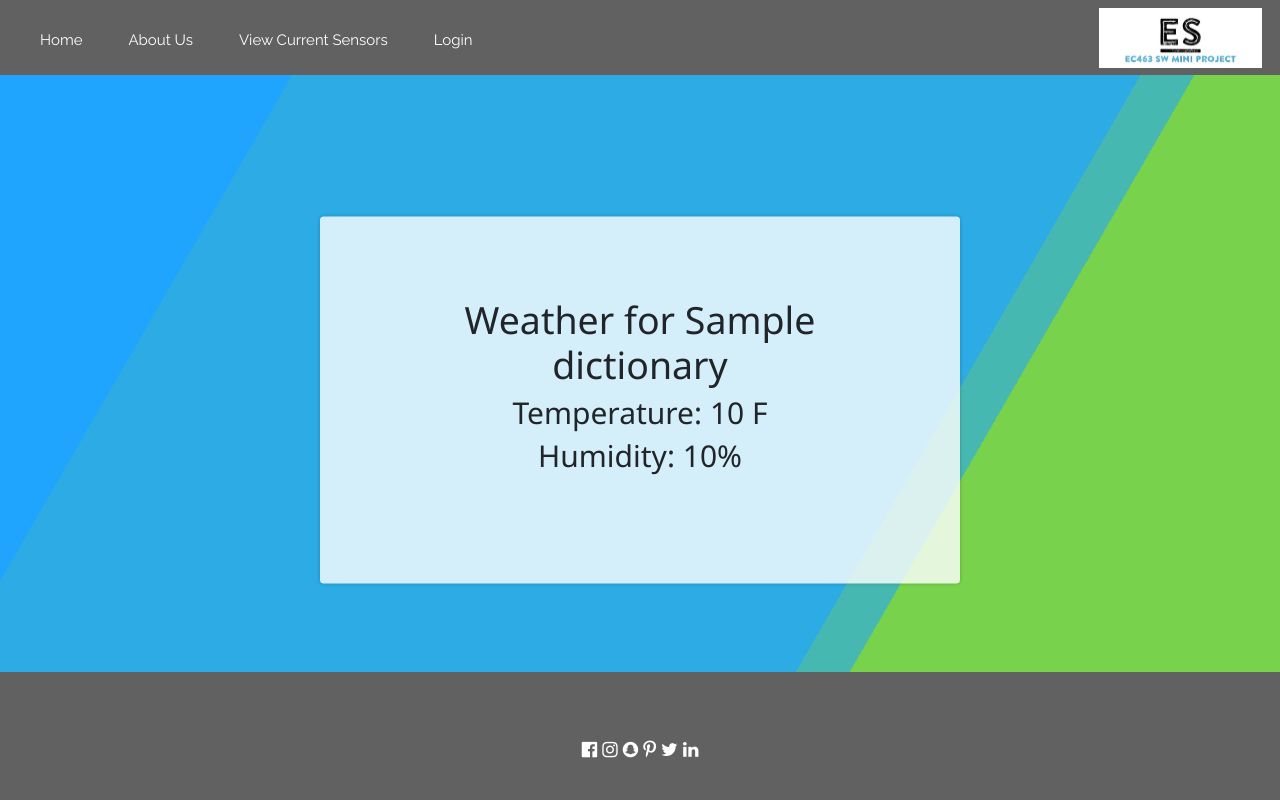
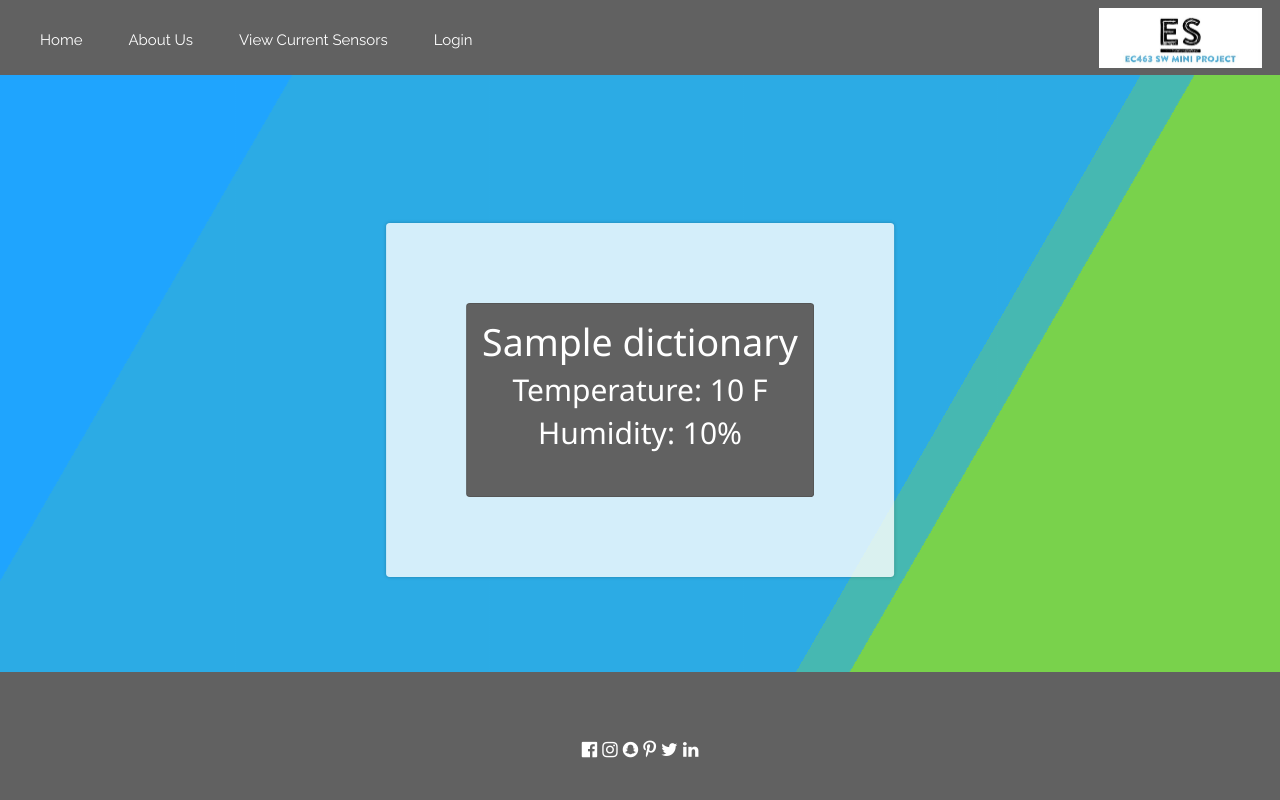
Before and after one commit to YahiaBakour/SoftwareMiniProject, a Flask app: template templates/load_preferences.html in a window 1280 px wide. Run offline with Flask 2, Linux system fonts and the light colour scheme; the template is opened without the code that fills it: most values are stand-ins (such as "Sample title", 1, 10 or a date in 2020); some libraries are stand-ins or nearby versions.

Commit message:
added fix for vertical spacing issue

```diff
--- a/static/styles.css
+++ b/static/styles.css
@@ -238,6 +238,7 @@ body {
   text-align:center;
   top:50%;
   transform:translate(-50%, -50%);
+  max-width:100%;
 }
 
 h1 {
--- a/templates/layout.html
+++ b/templates/layout.html
@@ -54,14 +54,12 @@
      </div>
    </nav>
 <div id = "container">
-   <body>
       <div class="bg"></div>
       <div class="bg bg2"></div>
       <div class="bg bg3"></div>
       <div class="content">
         {% block body %}{% endblock %}
       </div>
-  </body>
 </div>
 
 
--- a/templates/load_preferences.html
+++ b/templates/load_preferences.html
@@ -1,12 +1,56 @@
 {% extends "layout.html" %}
 
+{% block style %}
+<style>
+        .scrolling-wrapper {
+          overflow-x: scroll;
+          overflow-y: hidden;
+          white-space: nowrap;
+        }
+        .card {
+            display: inline-block;
+            color:white;
+            background-color: #616161;
+            padding:1em;
+          }
+          #style-1::-webkit-scrollbar-track
+        {
+            -webkit-box-shadow: inset 0 0 6px rgba(0,0,0,0.3);
+            border-radius: 10px;
+            background-color: #F5F5F5;
+        }
+        #style-1::-webkit-scrollbar
+        {
+            width: 12px;
+            background-color: #F5F5F5;
+        }
+        #style-1::-webkit-scrollbar-thumb
+        {
+            border-radius: 10px;
+            -webkit-box-shadow: inset 0 0 6px rgba(0,0,0,.3);
+            background-color: #555;
+        }
+        .striped-border {
+                border: 1px dashed #000;
+                width: 50%;
+                margin: auto;
+                margin-top: 5%;
+                margin-bottom: 5%;
+            }
+        </style>
+{% endblock %}
+
 {% block body %}
-
-
+<body>
+<div class="scrolling-wrapper" id="style-1">
     {% for dictionary in data %}
-<h1>Weather for {{ dictionary }}</h1>
+        <div class="card">
+            <h1> {{ dictionary }}</h1>
             <h2>Temperature: {{ data[dictionary]["Temperature"] }} F </h2>
             <h2>Humidity: {{ data[dictionary]["Humidity"]*100 }}% </h2>
             <br>
+        </div>
     {% endfor %}
+    </div>
+</body>
  {% endblock %}
```
Lines whose indentation alone changed are shown as unchanged.
